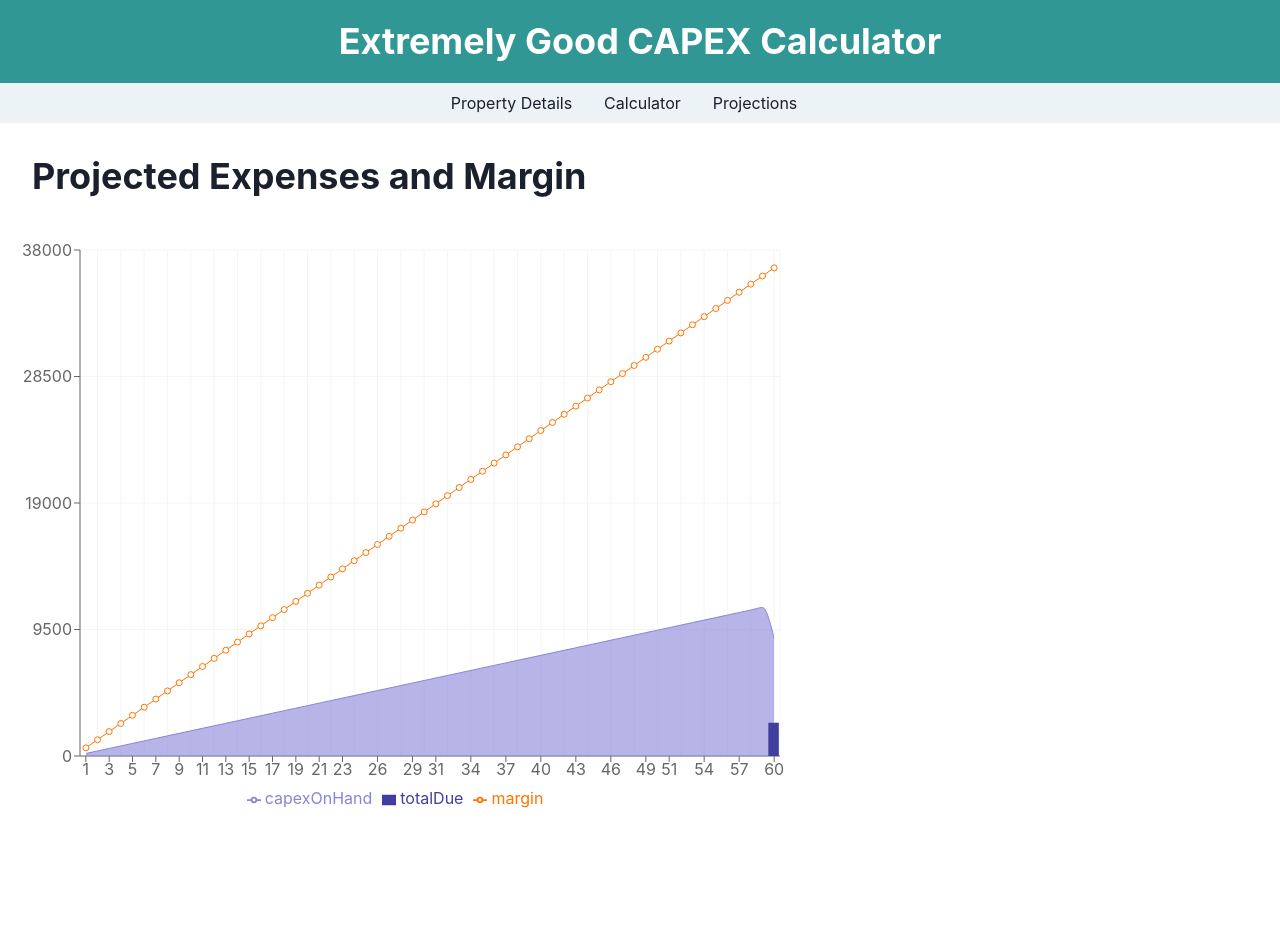
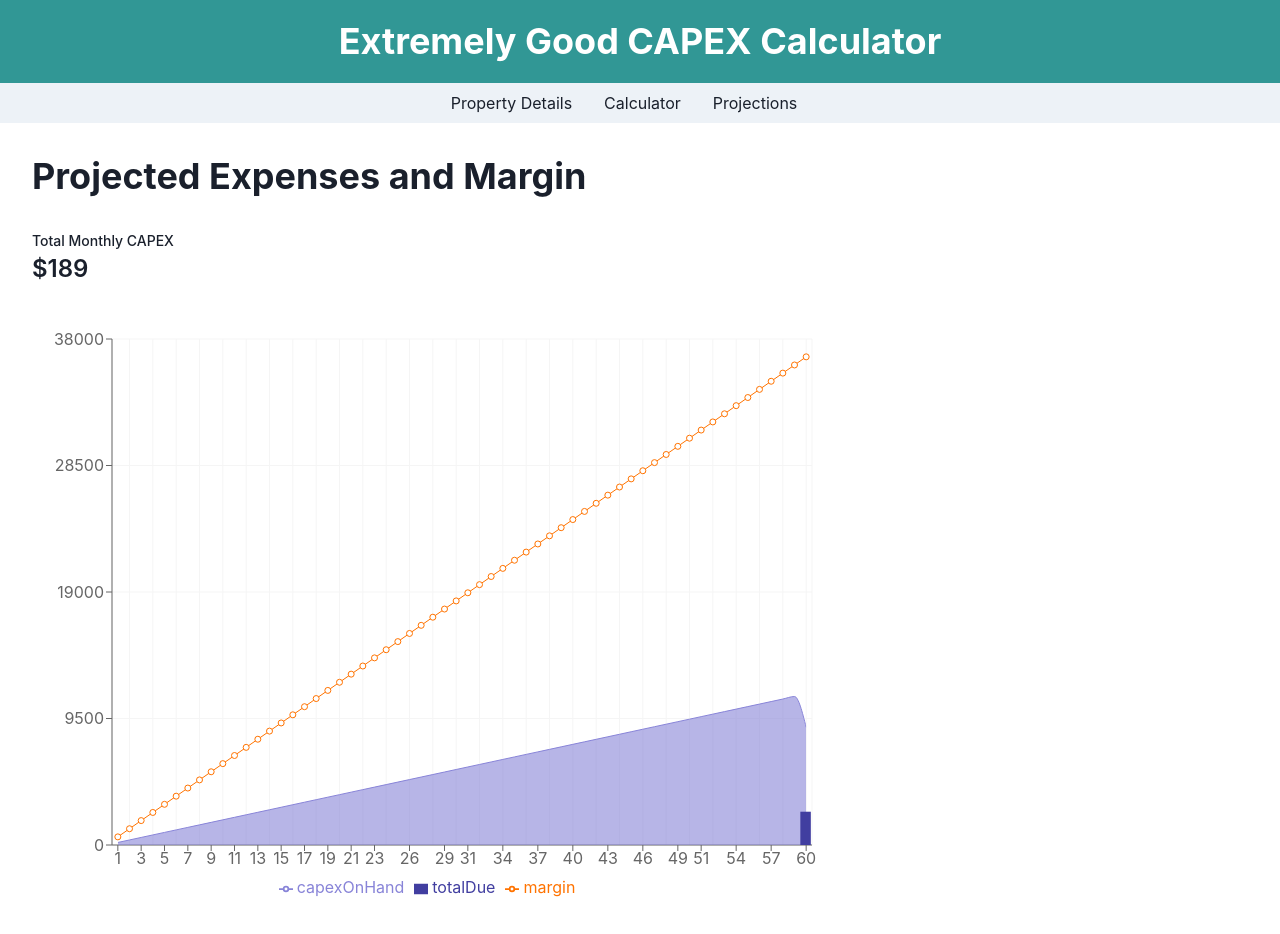
Before and after one commit to jmilani224/capex, a React (Create React App) app: page /projections in a window 1280 px wide. Shown: the top 934 px of the page. Before the commit the page ends 830 px from the top, so only its background shows below. Built offline with nearby package versions, Linux system fonts and the light colour scheme.

Commit message:
added total monthly to projections tab

```diff
--- a/src/components/routing/routes/projections/projections.js
+++ b/src/components/routing/routes/projections/projections.js
@@ -1,10 +1,14 @@
 import React from 'react'
 import {
-    Box, Heading
+    Box,
+    Heading,
+    Stat,
+    StatLabel,
+    StatNumber
 } from '@chakra-ui/react'
 import {
     ComposedChart, Line, Area, Bar, XAxis, YAxis, CartesianGrid, Tooltip,
-    Legend, Scatter,
+    Legend,
   } from 'recharts';
 import { monthlyCAPEX } from '../../../../helpers/totalCAPEX'
 
@@ -61,12 +65,17 @@ const Projections = ({ fetchedPropertyData }) => {
         })
     }
 
-    console.log(chartArr)
     return (
-        <Box>
-            <Heading p={8}>
+        <Box p={8}>
+            <Heading pb={8}>
                 Projected Expenses and Margin
             </Heading>
+
+            <Stat pb={8}>
+                <StatLabel>Total Monthly CAPEX</StatLabel>
+                <StatNumber>${totalMonthlyCAPEX}</StatNumber>
+            </Stat>
+
             <ComposedChart
                 width={800}
                 height={600}
```
Also changed, not shown: 1 other file (tests, documents, lock files or other folders).
